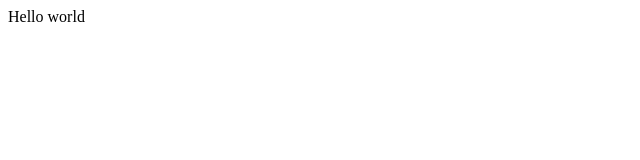
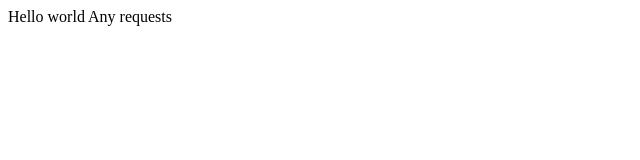
Before and after one commit to JHarry444/FBDemo, a plain HTML site: page index.html in a window 1280 px wide. Shown: the whole page, without its empty margins (0-640 px from the left). Drawn offline with Linux system fonts and the light colour scheme.

```diff
--- a/index.html
+++ b/index.html
@@ -3,5 +3,6 @@
 </head>
 <body>
 Hello world
+Any requests
 </body>
 </html>
```
